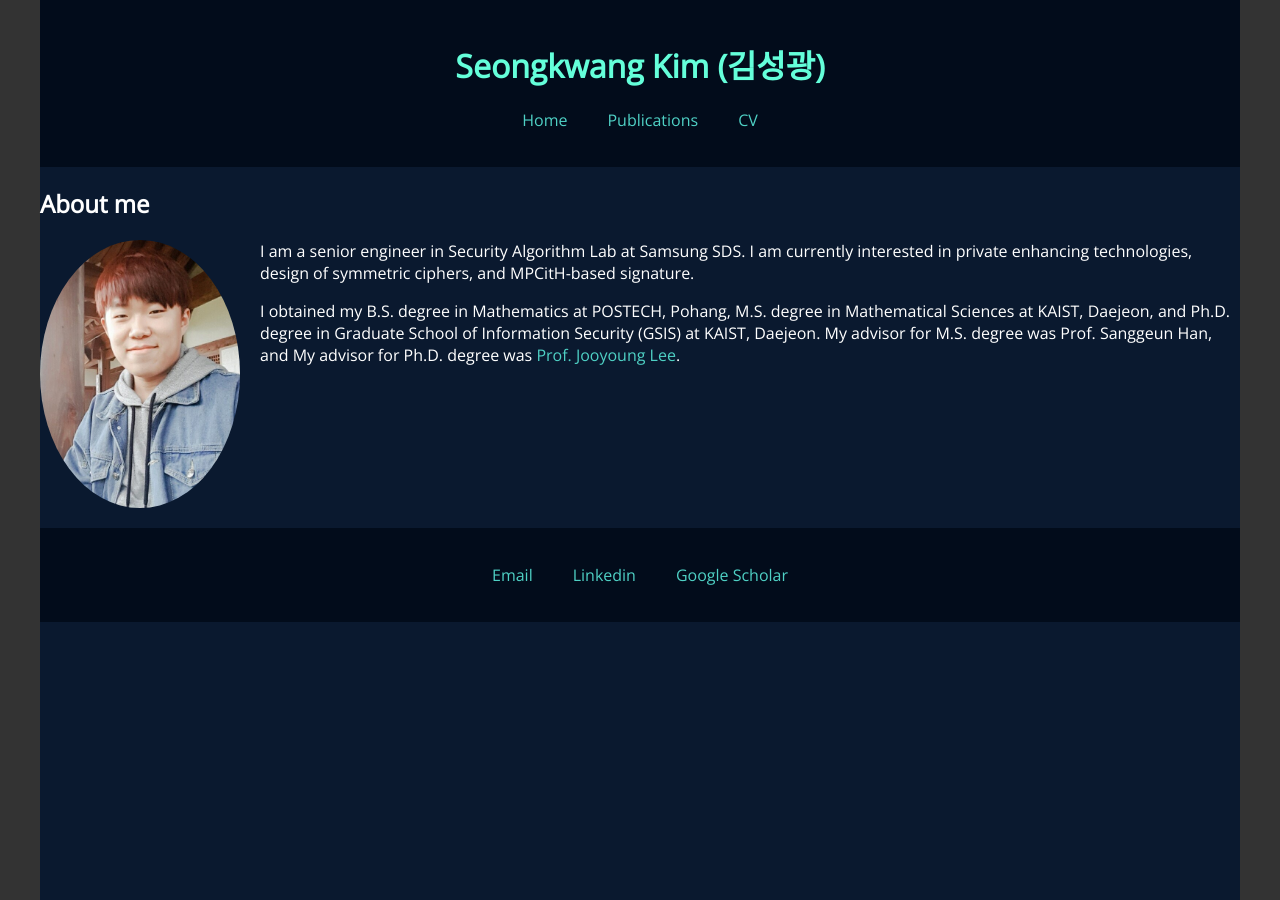
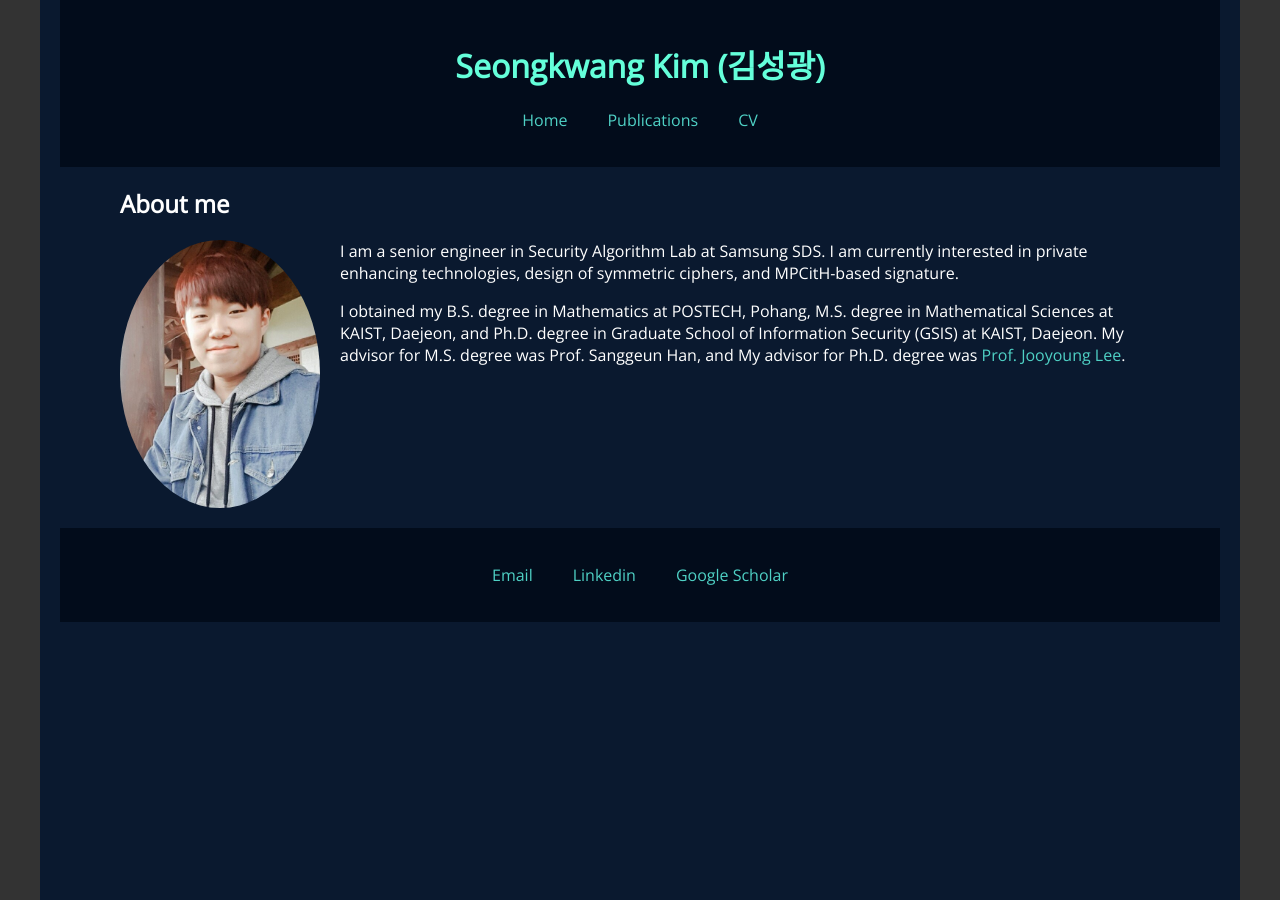
Before and after one commit to sgk1m/sgk1m.github.io, a Jekyll site: the page built from index.html, in a window 1280 px wide. Built offline with Jekyll 4.4.1, drawn with Linux system fonts in a browser that asks for light colours.

Commit message:
Update main.css

```diff
--- a/css/main.css
+++ b/css/main.css
@@ -17,18 +17,14 @@ body, html {
     display: flex;
     flex-direction: column; /* Stack header, content, and footer */
     align-items: stretch; /* Stretch children to fill the width */
+    padding: 0 20px;
 }
 
 *, *::before, *::after {
     box-sizing: border-box;
 }
 
-.content-container,{
-    width: 100%;
-    padding: 0 0px;
-}
-
-header, footer {
+header, .content-container, footer {
     width: 100%;
     padding: 0 20px;
 }
```
